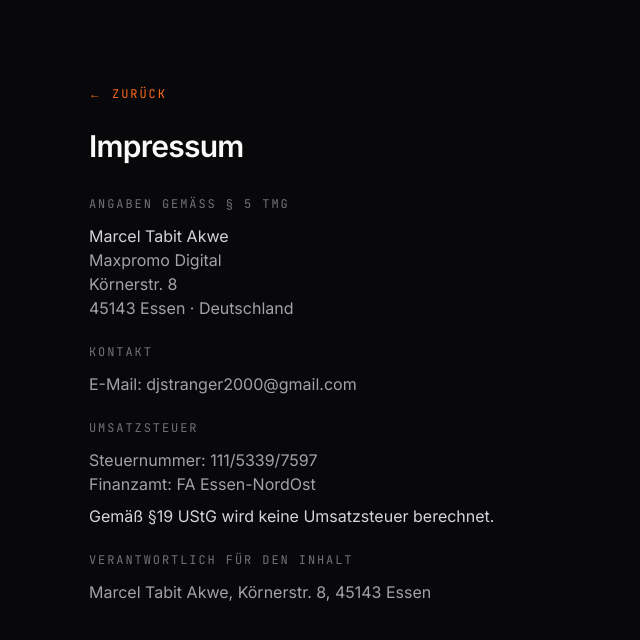
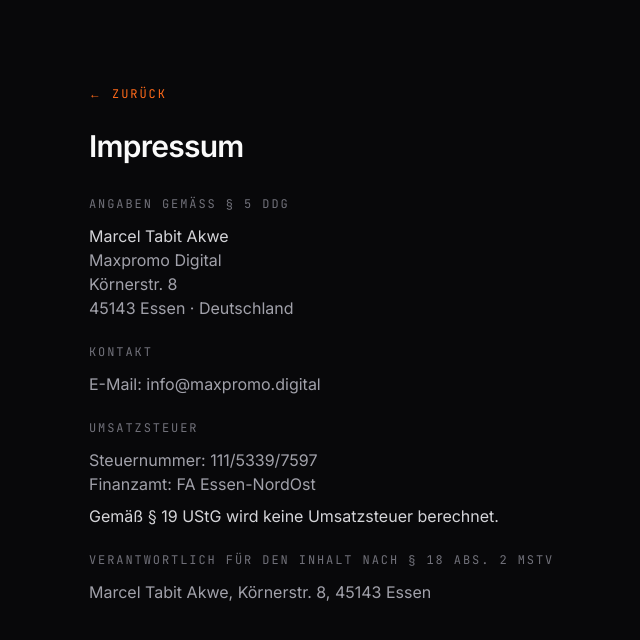
Before and after one commit to buddy1974/maxpromo-agent-bureau, a Next.js app: page /impressum in a window 1280 px wide. Shown: the top 640 px of the page, without its empty margins (239-879 px from the left). Built offline with nearby package versions, Linux system fonts and the light colour scheme; no server answers.

Commit message:
Fix Impressum legal reference and contact email

```diff
--- a/app/(marketing)/impressum/page.tsx
+++ b/app/(marketing)/impressum/page.tsx
@@ -23,7 +23,7 @@
       <div className="mt-8 space-y-6 text-zinc-400">
         <section>
           <h2 className="font-mono text-xs uppercase tracking-[0.16em] text-zinc-500">
-            Angaben gemäß § 5 TMG
+            Angaben gemäß § 5 DDG
           </h2>
           <p className="mt-3 text-zinc-300">{BUSINESS.legalName}</p>
           <p>{BUSINESS.brand}</p>
@@ -51,7 +51,7 @@
 
         <section>
           <h2 className="font-mono text-xs uppercase tracking-[0.16em] text-zinc-500">
-            Verantwortlich für den Inhalt
+            Verantwortlich für den Inhalt nach § 18 Abs. 2 MStV
           </h2>
           <p className="mt-3">
             {BUSINESS.legalName}, {BUSINESS.street}, {BUSINESS.city}
--- a/components/marketing/LeadForm.tsx
+++ b/components/marketing/LeadForm.tsx
@@ -73,7 +73,7 @@
       setStatus("error");
       setError(
         data?.error === "not_configured"
-          ? "Das Formular ist noch nicht final verbunden. Bitte schreiben Sie an djstranger2000@gmail.com."
+          ? "Das Formular ist noch nicht final verbunden. Bitte schreiben Sie an info@maxpromo.digital."
           : "Etwas ist schiefgelaufen. Bitte erneut versuchen.",
       );
     } catch {
@@ -90,7 +90,7 @@
           Anfrage erhalten.
         </h3>
         <p className="mt-2 text-zinc-400">
-          Wir melden uns für Ihren kostenlosen Geschäfts-Check. 30 Minuten,
+          Wir melden uns zu Ihrem kostenlosen Geschäfts-Check. 30 Minuten,
           unverbindlich.
         </p>
       </div>
--- a/config/demo.ts
+++ b/config/demo.ts
@@ -4,4 +4,4 @@
 // (Sprint 5), business context will come from the session instead of this name.
 export const DEMO_BUSINESS_KEY = "maxpromo-demo-operations";
 export const DEMO_BUSINESS_NAME = "Maxpromo Demo Operations";
-export const DEMO_OWNER_EMAIL = "djstranger2000@gmail.com";
+export const DEMO_OWNER_EMAIL = "info@maxpromo.digital";
--- a/config/legal.ts
+++ b/config/legal.ts
@@ -9,8 +9,8 @@
   country: "Deutschland",
   steuernummer: "111/5339/7597",
   finanzamt: "FA Essen-NordOst",
-  email: "djstranger2000@gmail.com",
+  email: "info@maxpromo.digital",
 } as const;
 
-// Required on every commercial surface (Kleinunternehmer §19 UStG). Do not change.
-export const UST_CLAUSE = "Gemäß §19 UStG wird keine Umsatzsteuer berechnet.";
+// Required on every commercial surface (Kleinunternehmer § 19 UStG). Do not change.
+export const UST_CLAUSE = "Gemäß § 19 UStG wird keine Umsatzsteuer berechnet.";
```
